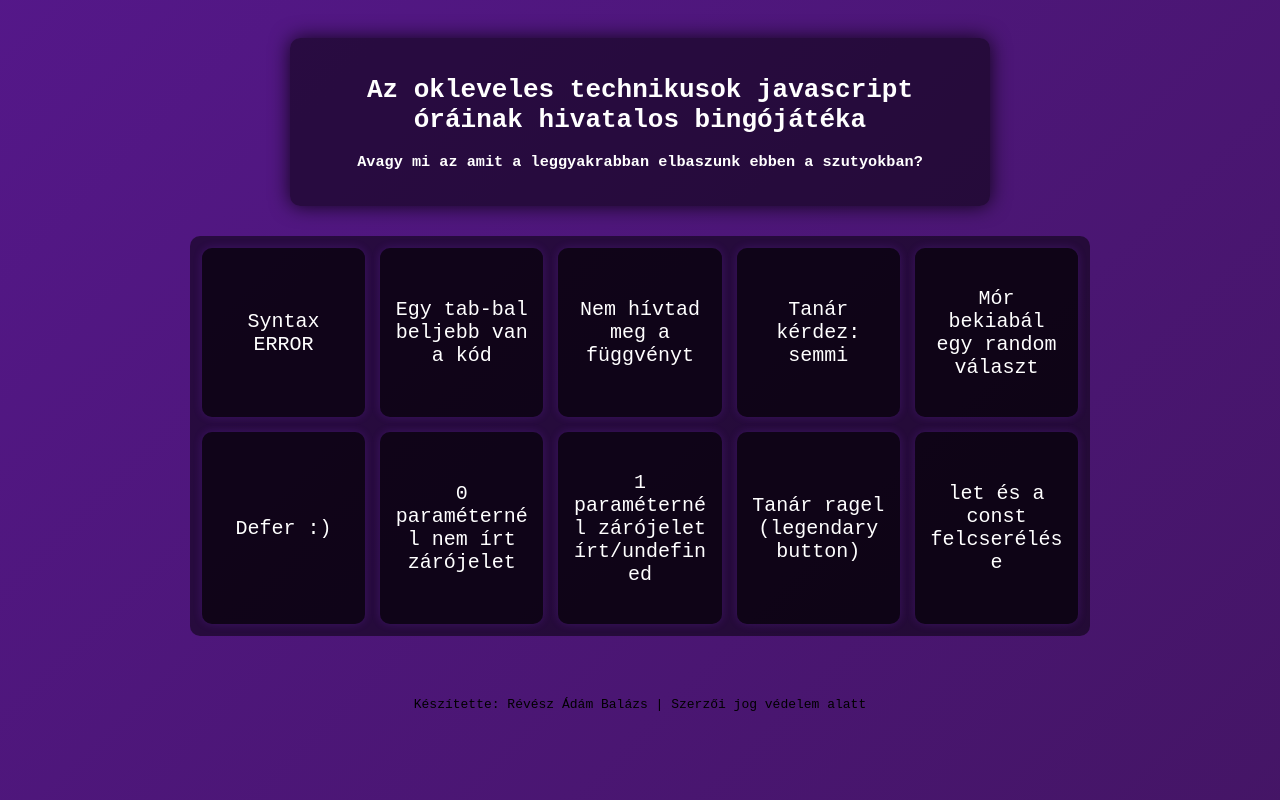
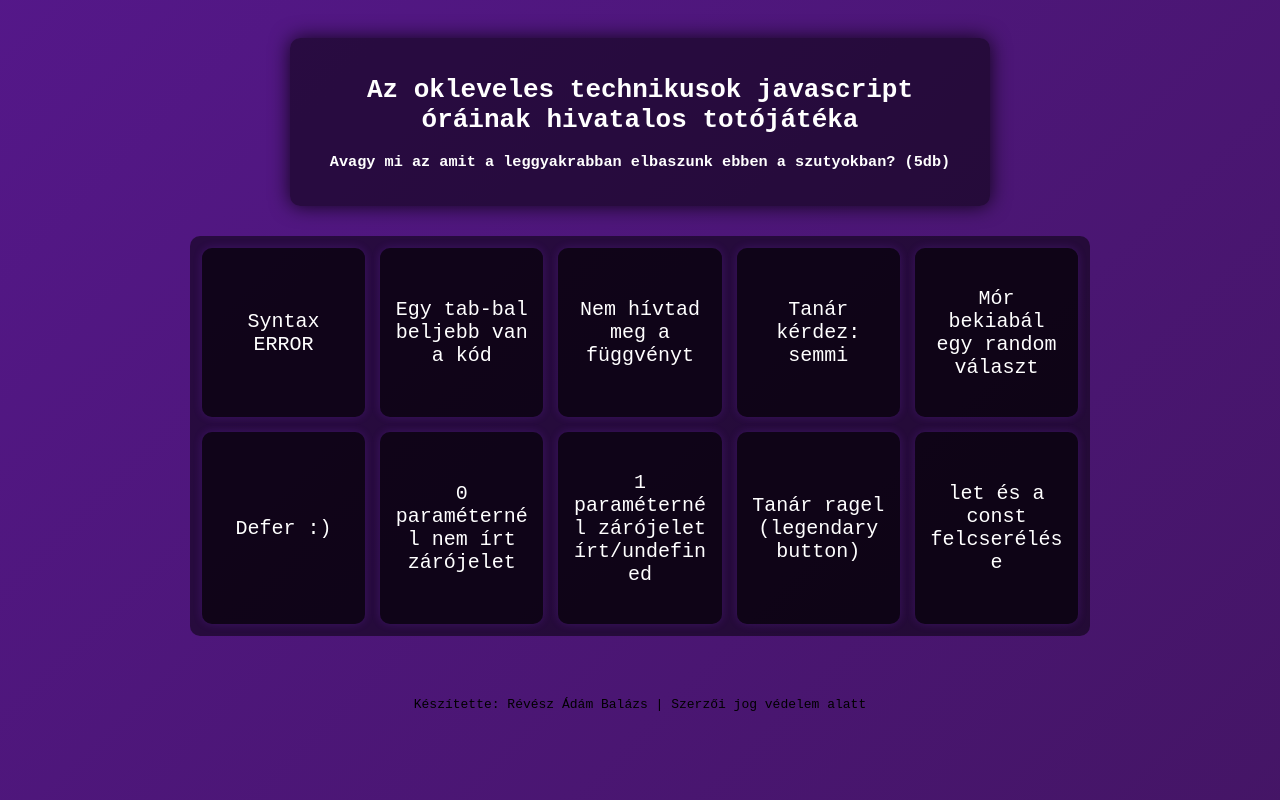
Before and after one commit to bAZSIA/PollakBingo.io, a plain HTML site: page index.html in a window 1280 px wide. Drawn offline with Linux system fonts and the light colour scheme.

Commit message:
Update index.html

```diff
--- a/index.html
+++ b/index.html
@@ -14,8 +14,8 @@
 <body>
     <br>
     <div class="Text_one">
-        <h1>Az okleveles technikusok javascript óráinak hivatalos bingójátéka</h1>
-        <h3>Avagy mi az amit a leggyakrabban elbaszunk ebben a szutyokban?</h3>
+        <h1>Az okleveles technikusok javascript óráinak hivatalos totójátéka</h1>
+        <h3>Avagy mi az amit a leggyakrabban elbaszunk ebben a szutyokban? (5db)</h3>
     </div>
 
     <div class="Bongo">
```
